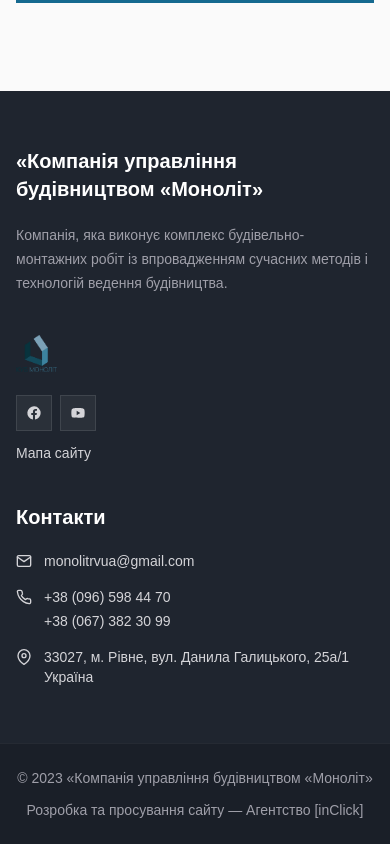
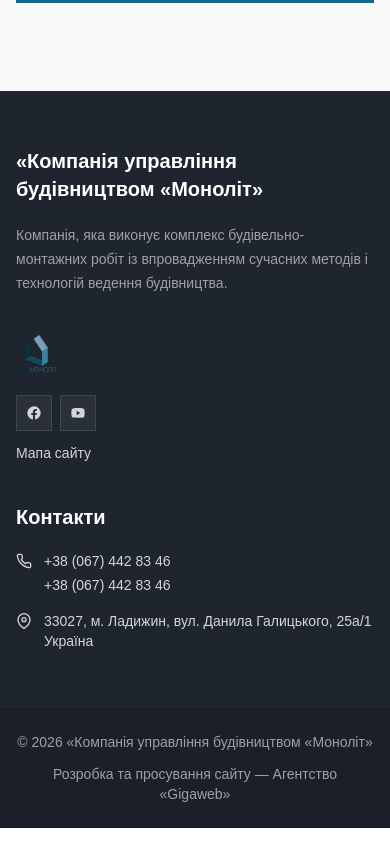
Before and after one commit to Romaleso261981/top_home_shop, a Next.js app: page / in a window 390 px wide. Shown: the part 5131-5975 px from the top of the page. Built offline with nearby package versions, Linux system fonts and the light colour scheme.

Commit message:
Update contact information in Footer component, including new phone numbers and address, and revise copyright year and agency attribution.

```diff
--- a/src/components/Footer.tsx
+++ b/src/components/Footer.tsx
@@ -111,24 +111,20 @@
           <div>
             <h3 className="text-xl font-semibold text-white">Контакти</h3>
             <div className="mt-5 space-y-4 text-sm text-zinc-300">
-              <a href="mailto:monolitrvua@gmail.com" className="flex items-start gap-3 hover:text-white">
-                <IconMail className="mt-0.5 h-4 w-4 shrink-0" />
-                <span>monolitrvua@gmail.com</span>
-              </a>
               <div className="flex items-start gap-3">
                 <IconPhone className="mt-0.5 h-4 w-4 shrink-0" />
                 <div className="space-y-1">
                   <a href="tel:+380965984470" className="block hover:text-white">
-                    +38 (096) 598 44 70
+                    +38 (067) 442 83 46
                   </a>
                   <a href="tel:+380673823099" className="block hover:text-white">
-                    +38 (067) 382 30 99
+                    +38 (067) 442 83 46
                   </a>
                 </div>
               </div>
               <div className="flex items-start gap-3">
                 <IconPin className="mt-0.5 h-4 w-4 shrink-0" />
-                <span>33027, м. Рівне, вул. Данила Галицького, 25а/1 Україна</span>
+                <span>33027, м. Ладижин, вул. Данила Галицького, 25а/1 Україна</span>
               </div>
             </div>
           </div>
@@ -137,8 +133,8 @@
 
       <div className="border-t border-white/5 bg-[#1a1f28]">
         <div className="mx-auto flex max-w-6xl flex-col gap-3 px-4 py-6 text-center text-sm text-zinc-400 sm:px-6 lg:px-8">
-          <p>© 2023 «Компанія управління будівництвом «Моноліт»</p>
-          <p>Розробка та просування сайту — Агентство [inClick]</p>
+          <p>© 2026 «Компанія управління будівництвом «Моноліт»</p>
+          <p>Розробка та просування сайту — Агентство «Gigaweb»</p>
         </div>
       </div>
     </footer>
```
